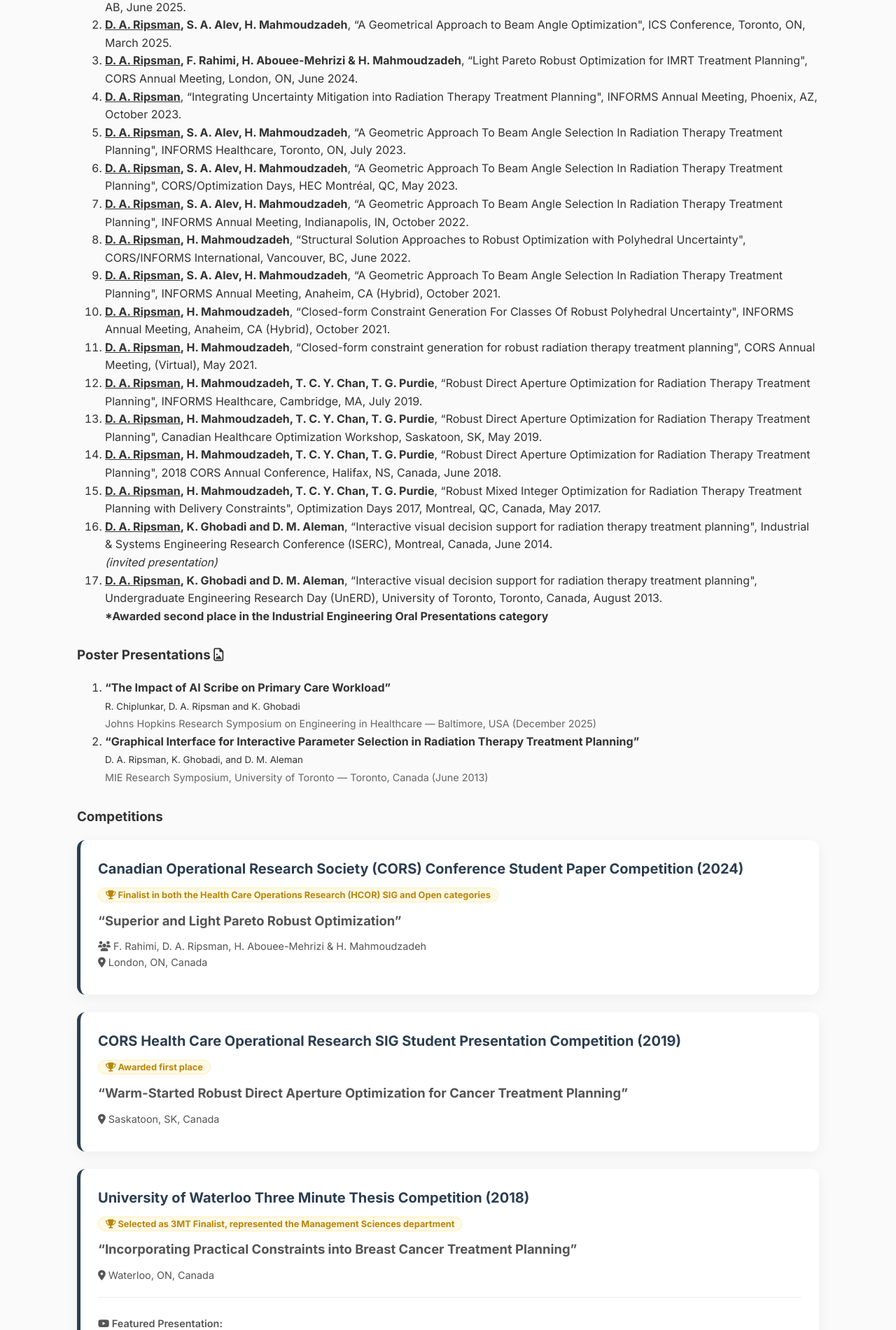
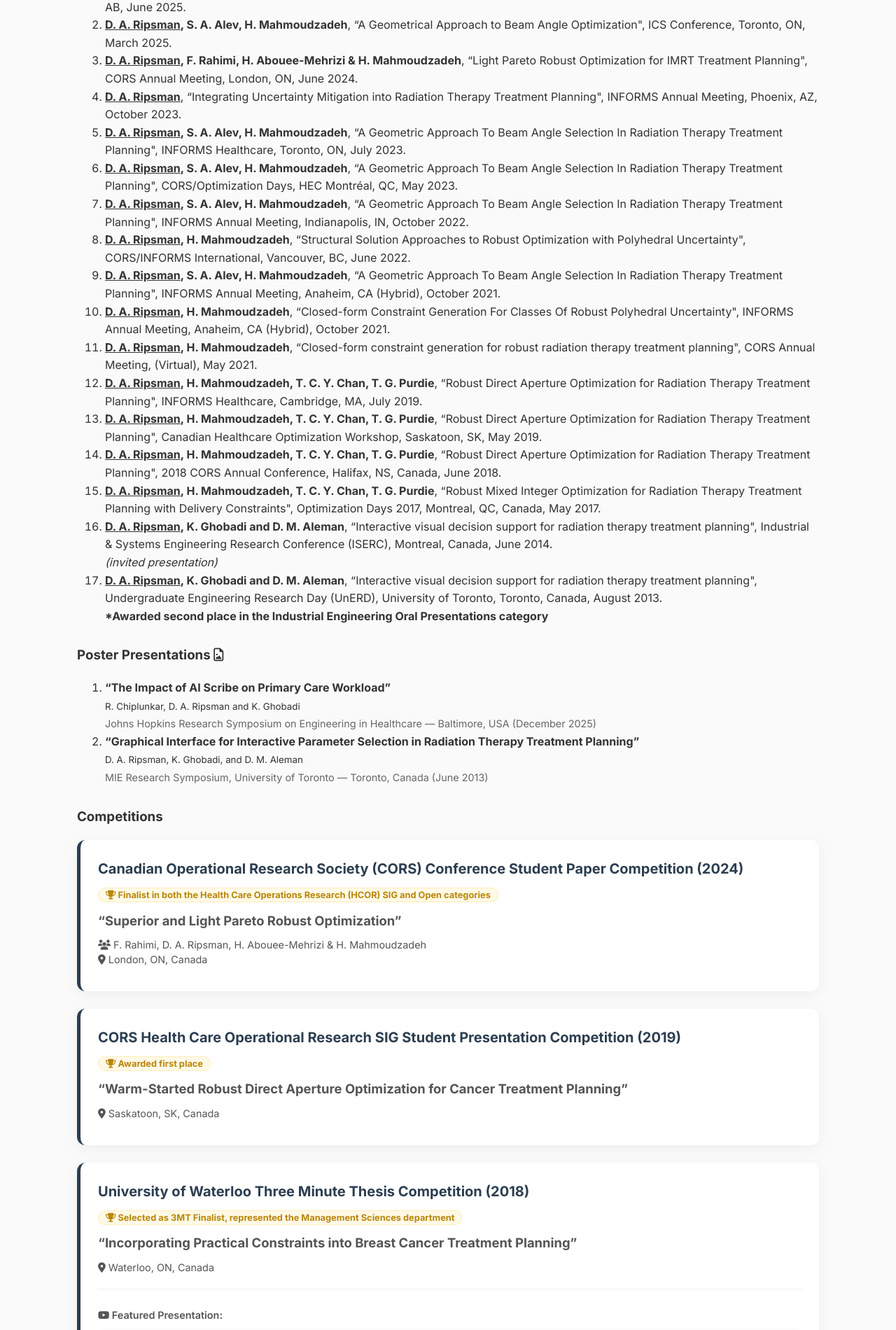
Before and after one commit to DaniRip/DaniRip.github.io, a Jekyll site: the page built from presentations.md, in a window 1280 px wide. Shown: the part 621-2521 px from the top of the page at 70% size. Built offline with Jekyll 4.4.1, drawn with Linux system fonts in a browser that asks for light colours; grey boxes are pictures that could not be loaded.

Commit message:
Update style.css

```diff
--- a/assets/css/style.css
+++ b/assets/css/style.css
@@ -312,7 +312,7 @@ h2 {
 .comp-meta {
     font-size: 0.9rem;
     color: #666;
-    line-heigh
+    line-height: 1.4;  /* Add the 't', the ': 1.4', and the ';' */
 }
 
 .event-details {
```
